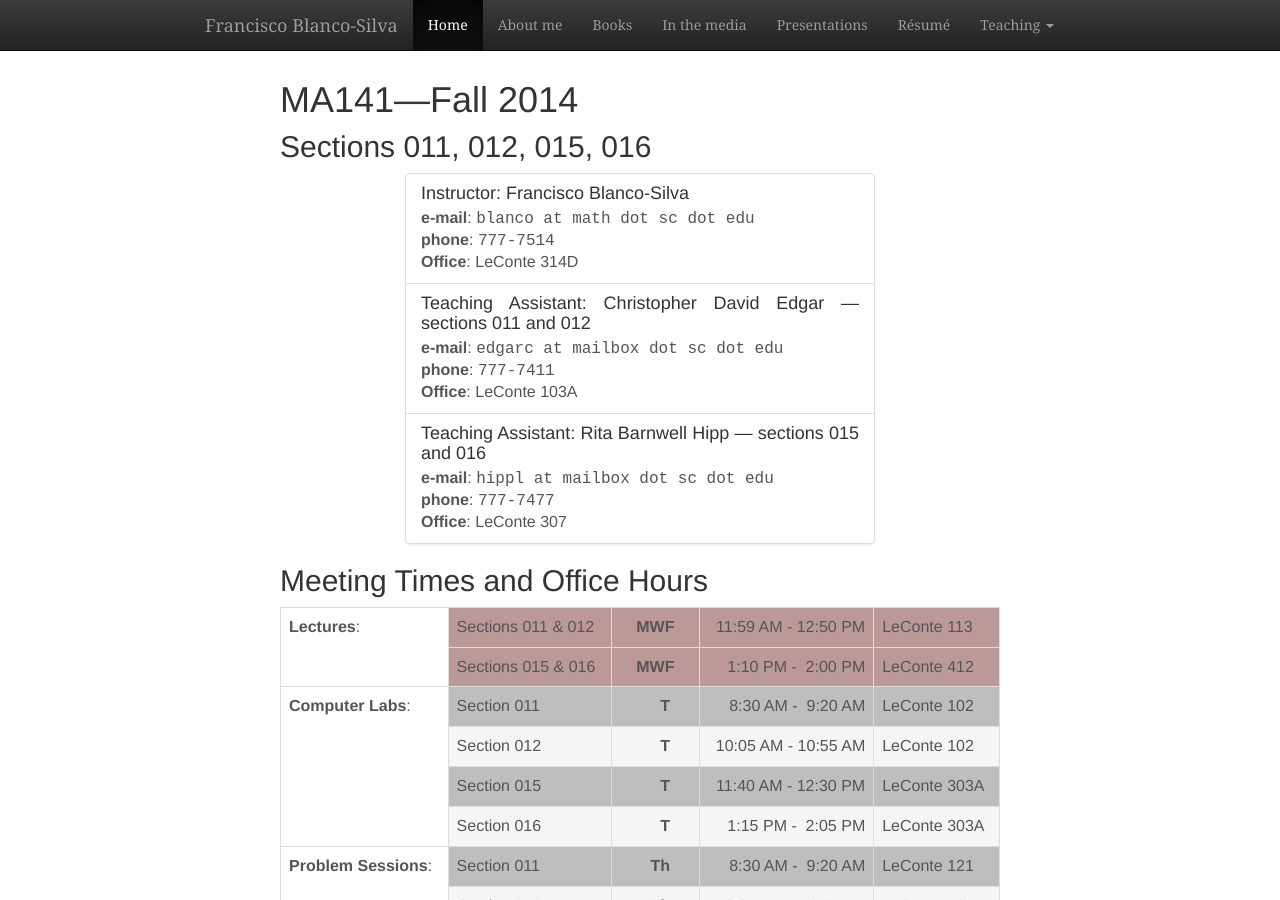
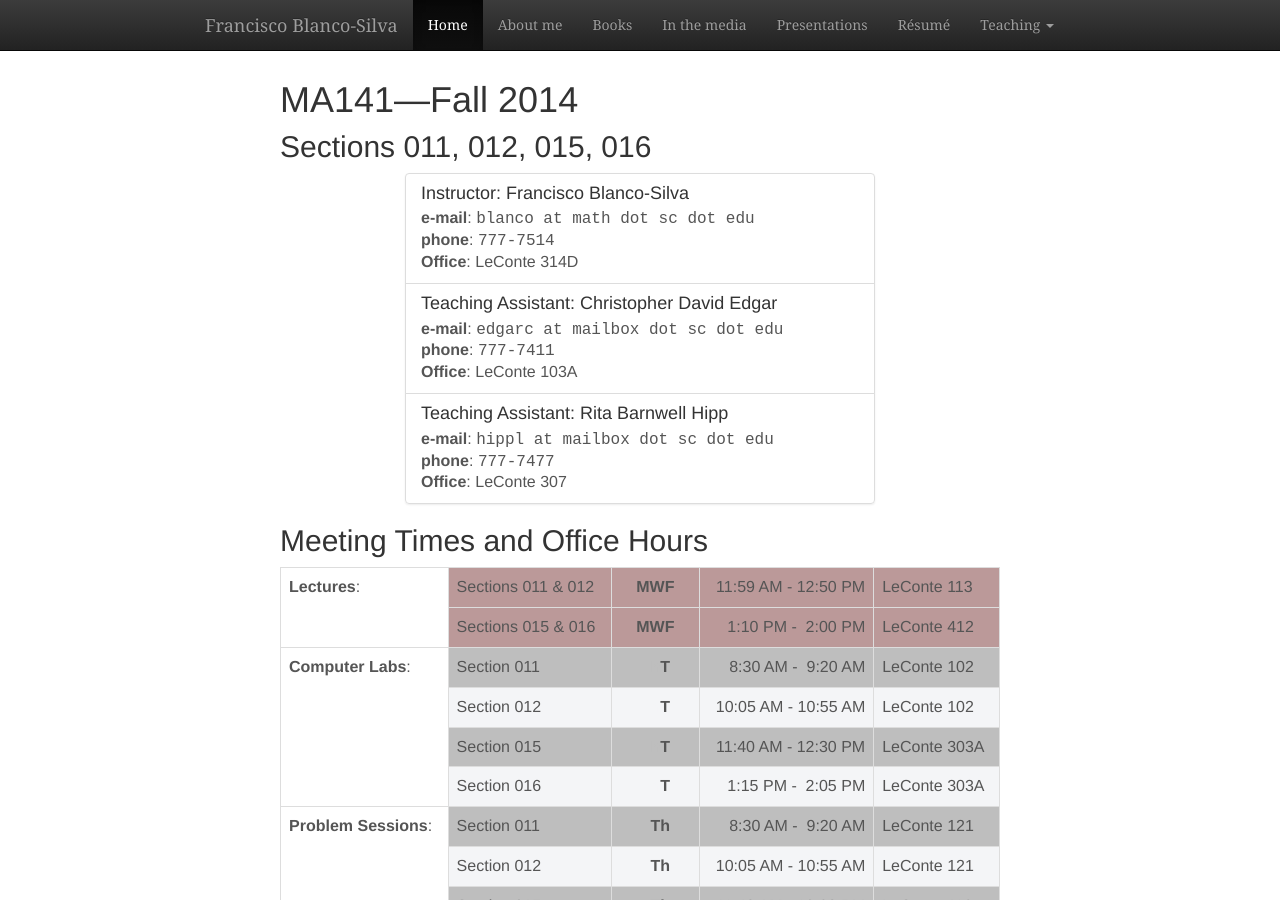
Before and after one commit to blancosilva/blancosilva.github.io, a Jekyll site: the page built from _posts/2014-08-19-ma141-fall-2014.md, in a window 1280 px wide and 900 px high. Built offline with Jekyll 4.4.1, drawn with Linux system fonts in a browser that asks for light colours; nearby versions of some CDN libraries; comment, search, counter and statistics services are not loaded.

Commit message:
Changes to layout of ma141

```diff
--- a/_posts/2014-08-19-ma141-fall-2014.md
+++ b/_posts/2014-08-19-ma141-fall-2014.md
@@ -25,7 +25,7 @@
                 </p>
             </a>
             <a href="mailto:edgarc@mailbox.sc.edu" class="list-group-item">
-                <h4 class="list-group-item-heading">Teaching Assistant: Christopher David Edgar — sections 011 and 012</h4>
+                <h4 class="list-group-item-heading">Teaching Assistant: Christopher David Edgar</h4>
                 <p class="list-group-item-text">
                     <strong>e-mail</strong>: <tt>edgarc at mailbox dot sc dot edu</tt><br />
                     <strong>phone</strong>: <tt>777-7411</tt><br/>
@@ -33,7 +33,7 @@
                 </p>
             </a>
             <a href="mailto:hippl@mailbox.sc.edu" class="list-group-item">
-                <h4 class="list-group-item-heading">Teaching Assistant: Rita Barnwell Hipp — sections 015 and 016</h4>
+                <h4 class="list-group-item-heading">Teaching Assistant: Rita Barnwell Hipp</h4>
                 <p class="list-group-item-text">
                     <strong>e-mail</strong>: <tt>hippl at mailbox dot sc dot edu</tt><br/>
                     <strong>phone</strong>: <tt>777-7477</tt><br/>
```
Also changed, not shown: 2 other files.
